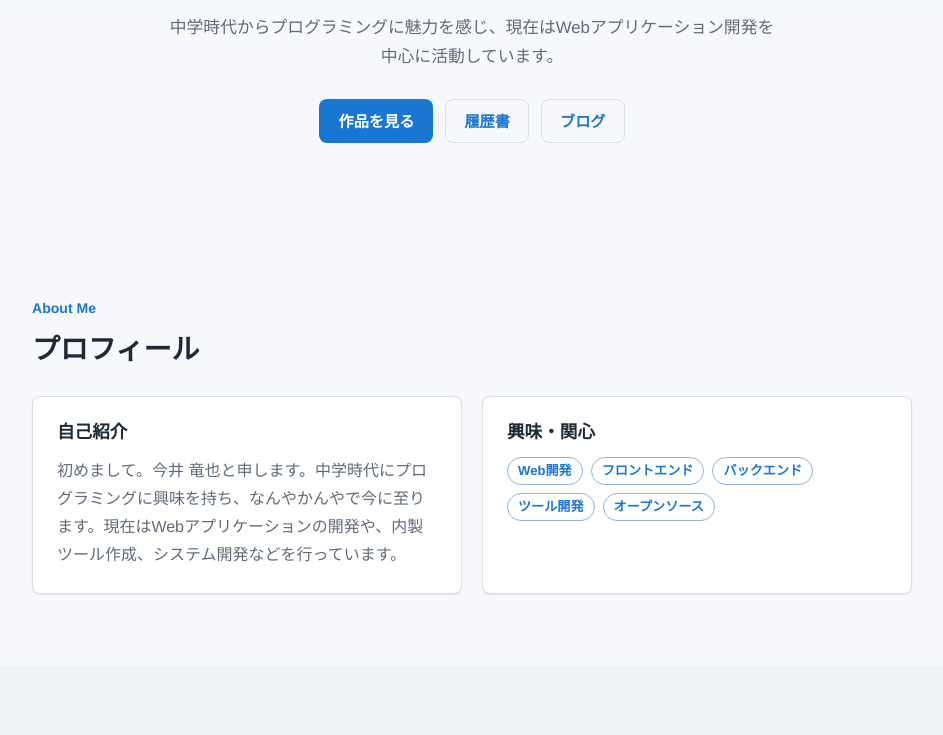
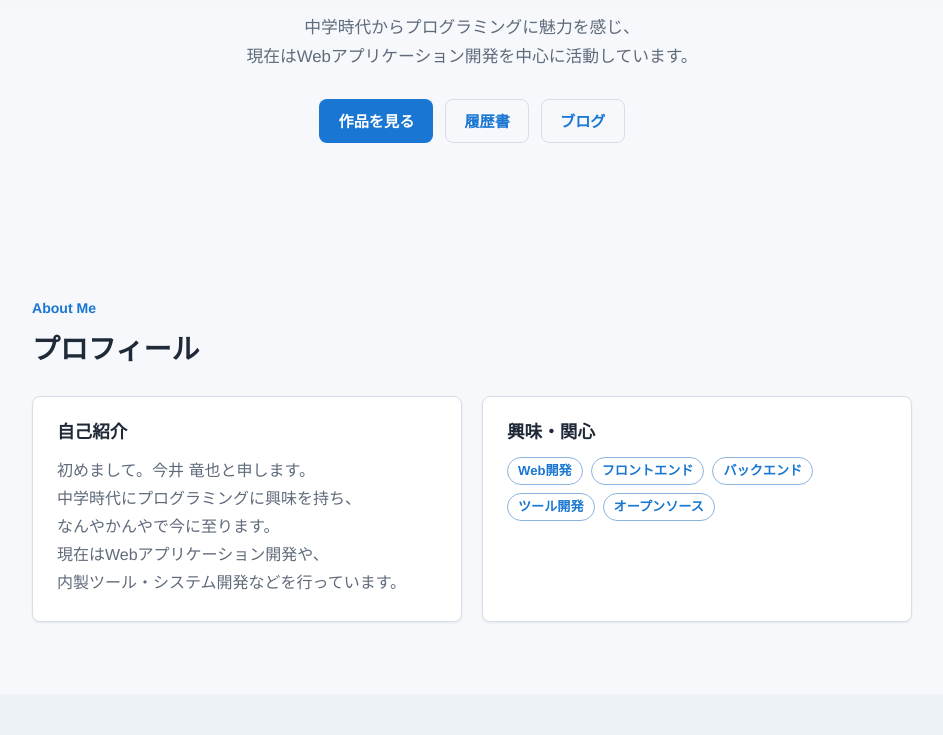
Before and after one commit to 101ta28/www-101ta28-com, an Astro site: page / in a window 1280 px wide. Shown: the part 401-1136 px from the top of the page, without its empty margins (168-1111 px from the left). Built offline with nearby package versions, Linux system fonts and the light colour scheme; Astro itself is replaced by a stand-in of ours.

Commit message:
トップページの文言、改行を修正

```diff
--- a/src/pages/index.astro
+++ b/src/pages/index.astro
@@ -13,7 +13,8 @@ import BaseLayout from '../layouts/BaseLayout.astro';
       <p class="eyebrow">Web Developer & Software Engineer</p>
       <h1>今井 竜也</h1>
       <p class="hero-copy">
-        中学時代からプログラミングに魅力を感じ、現在はWebアプリケーション開発を中心に活動しています。
+        中学時代からプログラミングに魅力を感じ、<br>
+        現在はWebアプリケーション開発を中心に活動しています。
       </p>
       <div class="action-row">
         <a class="button button-primary" href="/work/">作品を見る</a>
@@ -33,7 +34,11 @@ import BaseLayout from '../layouts/BaseLayout.astro';
         <div class="card">
           <h3>自己紹介</h3>
           <p>
-            初めまして。今井 竜也と申します。中学時代にプログラミングに興味を持ち、なんやかんやで今に至ります。現在はWebアプリケーションの開発や、内製ツール作成、システム開発などを行っています。
+            初めまして。今井 竜也と申します。<br>
+            中学時代にプログラミングに興味を持ち、<br>
+            なんやかんやで今に至ります。<br>
+            現在はWebアプリケーション開発や、<br>
+            内製ツール・システム開発などを行っています。
           </p>
         </div>
         <div class="card">
```
